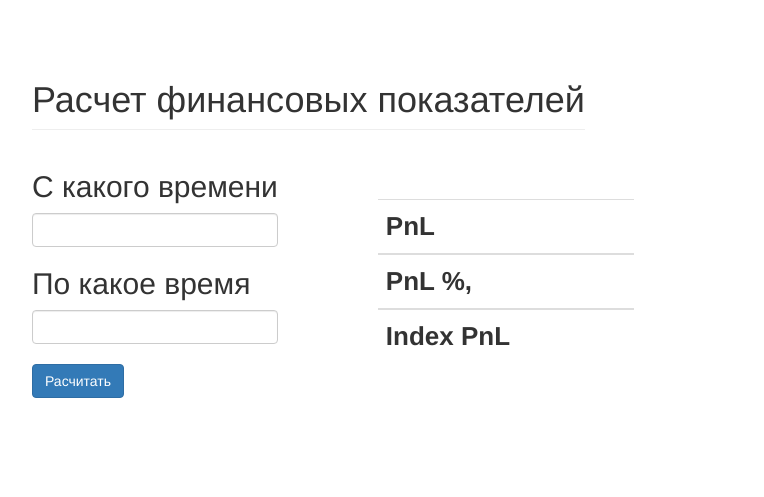
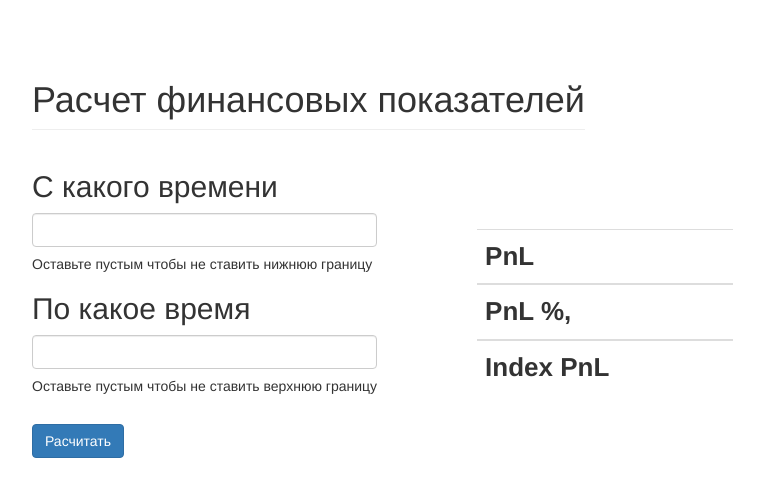
Before and after one commit to LuFent/BTC_pnl_webapp, a Django app: page / in a window 1280 px wide. Shown: the top 497 px of the page, without its empty margins (8-772 px from the left). Run offline with Django 4.2, Linux system fonts and the light colour scheme; lists and menus that the app fills with data are empty; parts of the project's set-up code (start-up, migrations or seed data) failed here and were passed over; some libraries are stand-ins or nearby versions.

Commit message:
added hints on index

```diff
--- a/templates/index.html
+++ b/templates/index.html
@@ -21,8 +21,10 @@
                         <div class="col-xs-12">
                             <h2>C какого времени</h2>
                             <input type="text" class="form-control" id="datetimepicker1" />
+                            <h5>Оставьте пустым чтобы не ставить нижнюю границу</h5>
                             <h2>По какое время</h2>
                             <input type="text" class="form-control" id="datetimepicker2" />
+                            <h5>Оставьте пустым чтобы не ставить верхнюю границу</h5>
                         </div>
                     </div>
                     <button type="button" style="margin-top: 20px;" class="btn btn-primary" id="confirm_calculation" ;>Расчитать</button>
```
